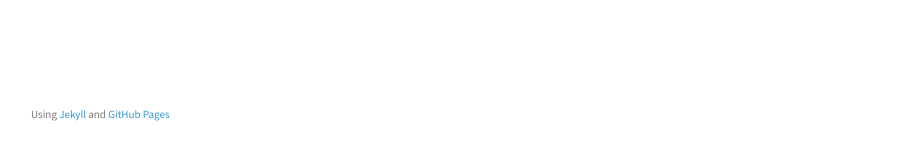
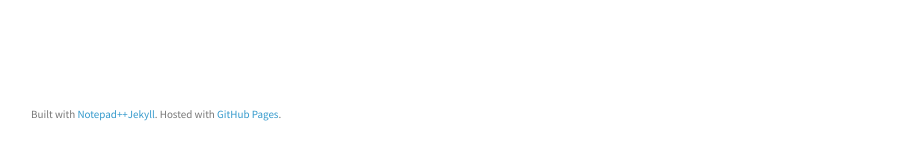
Before and after one commit to malleor/malleor.github.com, a Jekyll site: the page built from index.html, in a window 1280 px wide. Shown: the part 708-868 px from the top of the page, without its empty margins (179-1078 px from the left). Built offline with Jekyll 4.4.1, drawn with Linux system fonts in a browser that asks for light colours; the list of posts is cut into pages by our own code; comment, search, counter and statistics services are not loaded.

Commit message:
Updated credits in the footer.

```diff
--- a/_layouts/blog.html
+++ b/_layouts/blog.html
@@ -46,7 +46,7 @@ projects: [
 				{{ content }}
 			</section>
 			<footer>
-				<p><small>Using <a href="http://github.com/mojombo/jekyll">Jekyll</a> and <a href="http://pages.github.com/">GitHub Pages</a></small></p>
+				<p><small>Built with <a href="http://notepad-plus-plus.org/">Notepad++</a? and <a href="http://jekyllrb.com/">Jekyll</a>. Hosted with <a href="http://pages.github.com/">GitHub Pages</a>.</small></p>
 			</footer>
 		</div>
 		<script src="/javascripts/scale.fix.js"></script>
```
